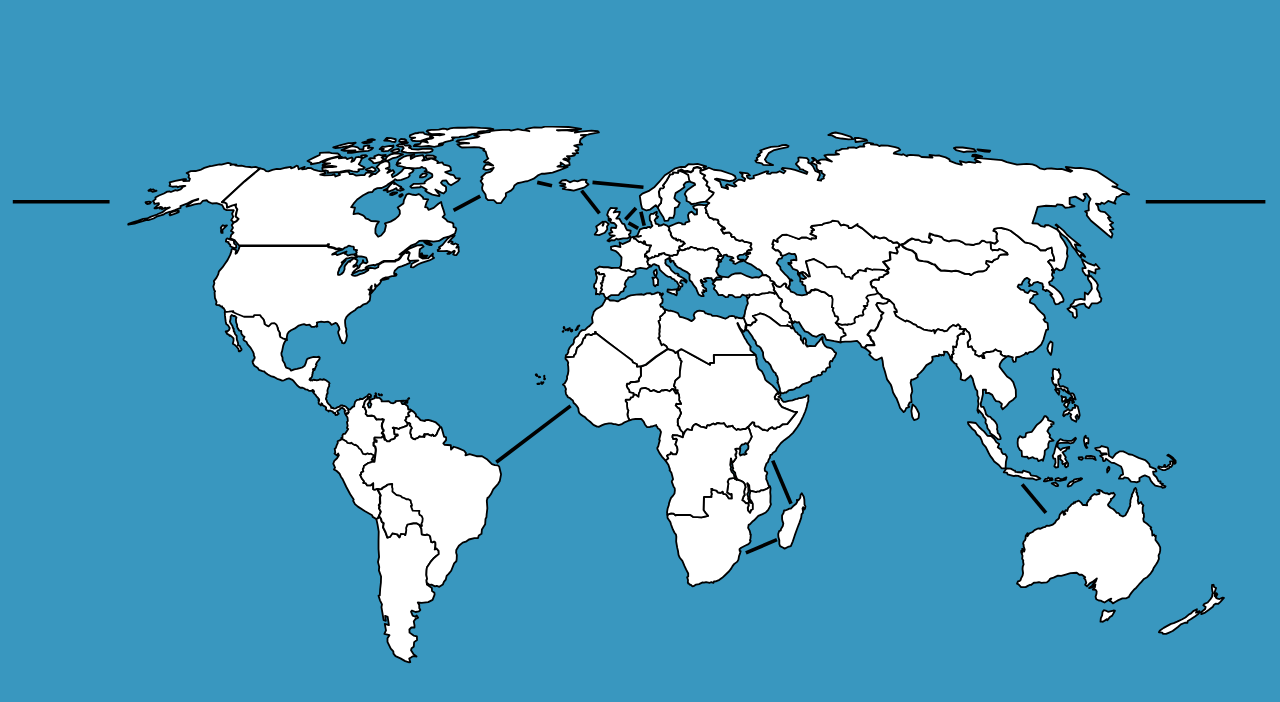
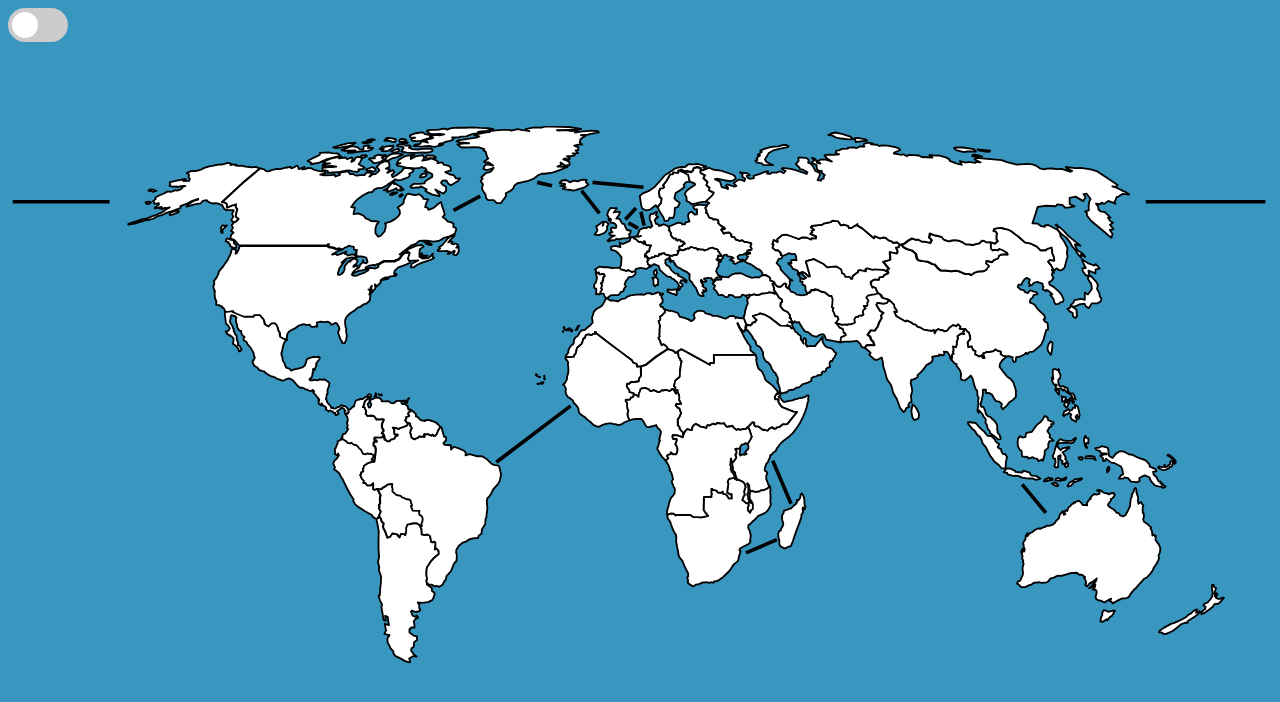
Before and after one commit to SwikCoder/risk, a plain HTML site: page index.html in a window 1280 px wide. Drawn offline with Linux system fonts and the light colour scheme.

Commit message:
Added switch

```diff
--- a/index.html
+++ b/index.html
@@ -18,11 +18,22 @@
     </head>
 
     <body>
+		<div id="wrapper">
+			<div id="zone">
+				<!-- Rounded switch -->
+				<label class="switch">
+				<input onchange="showNames(this)" type="checkbox">
+				<span class="slider round"></span>
+				</label>
+			</div>
+
+		</div>
 
         <!--SVG MAP -->
 		<div>
-			<svg onclick="changeColor(event)" version="1.1" id="Capa_1" xmlns="http://www.w3.org/2000/svg" xmlns:xlink="http://www.w3.org/1999/xlink" x="0px" y="0px"
-			viewBox="0 0 701 300" style="enable-background:new 0 0 701 300;" xml:space="preserve" width="auto">
+
+			<svg onclick="changeColor(event)"  width="100%" version="1.1" id="Capa_1" xmlns="http://www.w3.org/2000/svg" xmlns:xlink="http://www.w3.org/1999/xlink" x="0px" y="0px"
+			viewBox="0 0 701 300" style="enable-background:new 0 0 701 300;" xml:space="preserve">
 
    <path class="st1" d="M308.6,112.3l-0.1,0.2l-0.1,0.2l-0.1-0.1h-0.1l-0.1-0.1l0.1-0.1h0.1l0.1-0.1l0.1-0.1L308.6,112.3L308.6,112.3z
 		M313.4,111.6v0.2l0.1,0.1l-0.1,0.2v0.1l-0.1,0.1l-0.2,0.1l-0.1,0.1l-0.2-0.1l-0.2-0.2l-0.1-0.1v-0.2l0.2-0.1v-0.2v-0.1h0.2h0.1h0.1
@@ -642,8 +653,6 @@
    <line class="st5" x1="263" y1="38.3" x2="248.4" y2="46.2"/>
 			</svg>
 		</div>
-
-
         <script src="index.js"></script>
     </body>
 </html>
--- a/index.js
+++ b/index.js
@@ -1,4 +1,13 @@
 var clicks = 0;
+
+function showNames(checkboxElem) {
+    if (checkboxElem.checked) {
+        //This should show the names
+      } else {
+        //This should remove the names
+      }
+}
+
 //Changes to color on 1st click
 function changeColor(event) {
     clicks++
@@ -9,15 +18,14 @@ function changeColor(event) {
     if (clicks == 2) {
         event.target.style.fill = "#7aeb34";
    }
-   if (clicks == 3) {
-    event.target.style.fill = "#ffe70a";
+    if (clicks == 3) {
+        event.target.style.fill = "#ffe70a";
 }
     if (clicks == 4) {
-    event.target.style.fill = "#ba0afa";
+        event.target.style.fill = "#ba0afa";
 }
     if (clicks == 5) {
-    event.target.style.fill = "#FFFFFF";
-    clicks = 0;
+        event.target.style.fill = "#FFFFFF";
+        clicks = 0;
 }
-
 }
--- a/style.css
+++ b/style.css
@@ -14,25 +14,14 @@ body {
 	.st2{fill:#FFFFFF;stroke:#000000;stroke-width:3.7838;stroke-linejoin:round;}
 	.st3{fill:#FFFFFF;stroke:#000000;stroke-miterlimit:10;}
 	.st4{fill:none;}
-        .st5{fill:none;stroke:#000000;stroke-width:2;stroke-miterlimit:10;}
+  .st5{fill:none;stroke:#000000;stroke-width:2;stroke-miterlimit:10;}
 
-html, body
-{
-    height: 100%;
-    margin:0;
-    padding:0;
-}
 
-div {
-    position:relative;
-    height: 100%;
-    width:100%;
-}
 
-div svg {
-    position:absolute;
-    vertical-align: middle;
-    margin:auto;
+#zone{
+  height: 34px;
+  width: 60px;
+  float:left;
 }
 
 /* When mouse hovers region, changes color
@@ -40,3 +29,66 @@ div svg {
     fill: #DA4567;
   }
 */
+
+/* The switch - the box around the slider */
+.switch {
+  position: relative;
+  display: inline-block;
+  width: 60px;
+  height: 34px;
+}
+
+/* Hide default HTML checkbox */
+.switch input {
+  opacity: 0;
+  width: 0;
+  height: 0;
+}
+
+/* The slider */
+.slider {
+  position: absolute;
+  cursor: pointer;
+  top: 0;
+  left: 0;
+  right: 0;
+  bottom: 0;
+  background-color: #ccc;
+  -webkit-transition: .4s;
+  transition: .4s;
+}
+
+.slider:before {
+  position: absolute;
+  content: "";
+  height: 26px;
+  width: 26px;
+  left: 4px;
+  bottom: 4px;
+  background-color: white;
+  -webkit-transition: .4s;
+  transition: .4s;
+}
+
+input:checked + .slider {
+  background-color: #000000;
+}
+
+input:focus + .slider {
+  box-shadow: 0 0 1px #000000;
+}
+
+input:checked + .slider:before {
+  -webkit-transform: translateX(26px);
+  -ms-transform: translateX(26px);
+  transform: translateX(26px);
+}
+
+/* Rounded sliders */
+.slider.round {
+  border-radius: 34px;
+}
+
+.slider.round:before {
+  border-radius: 50%;
+}
```
